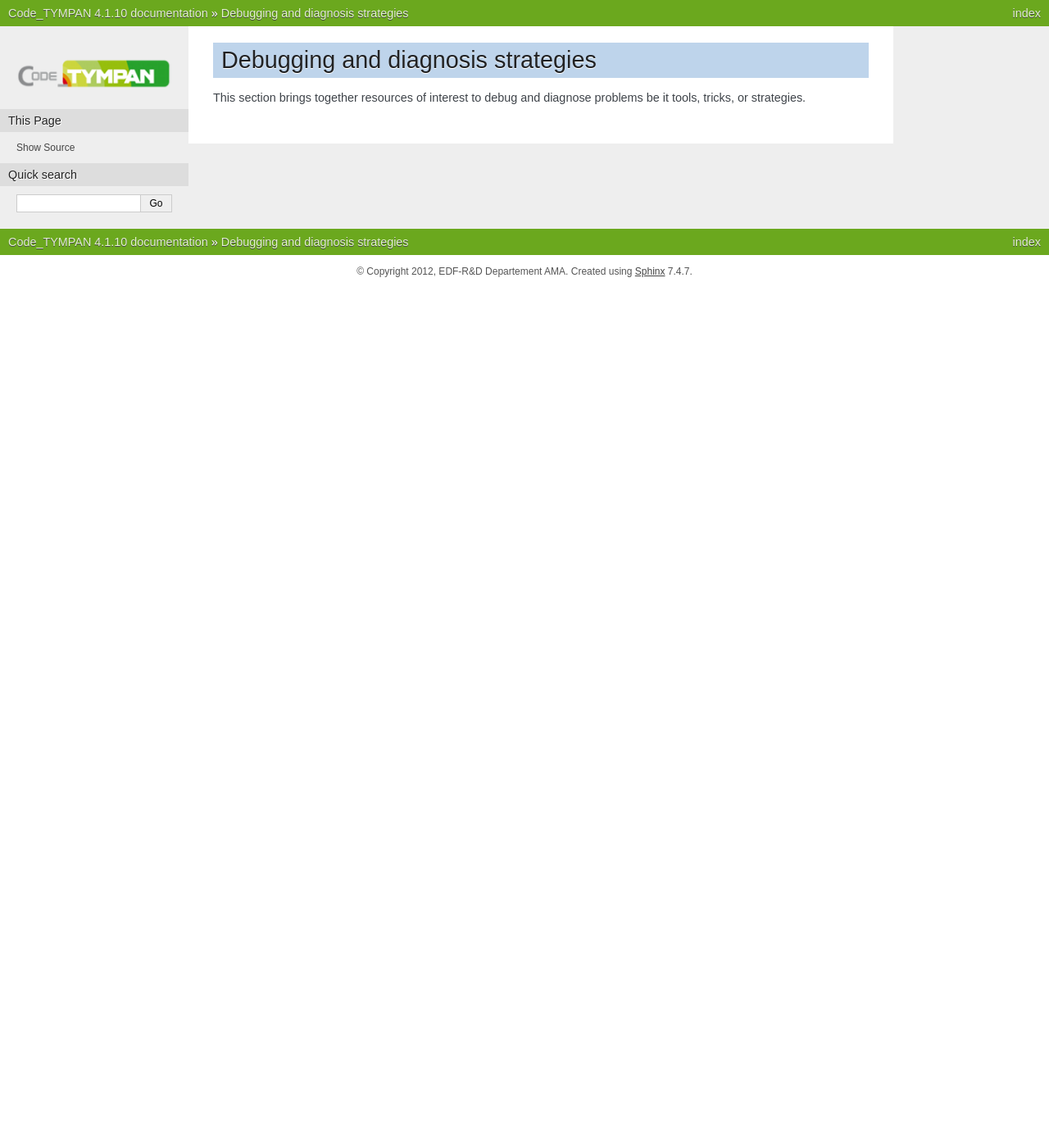
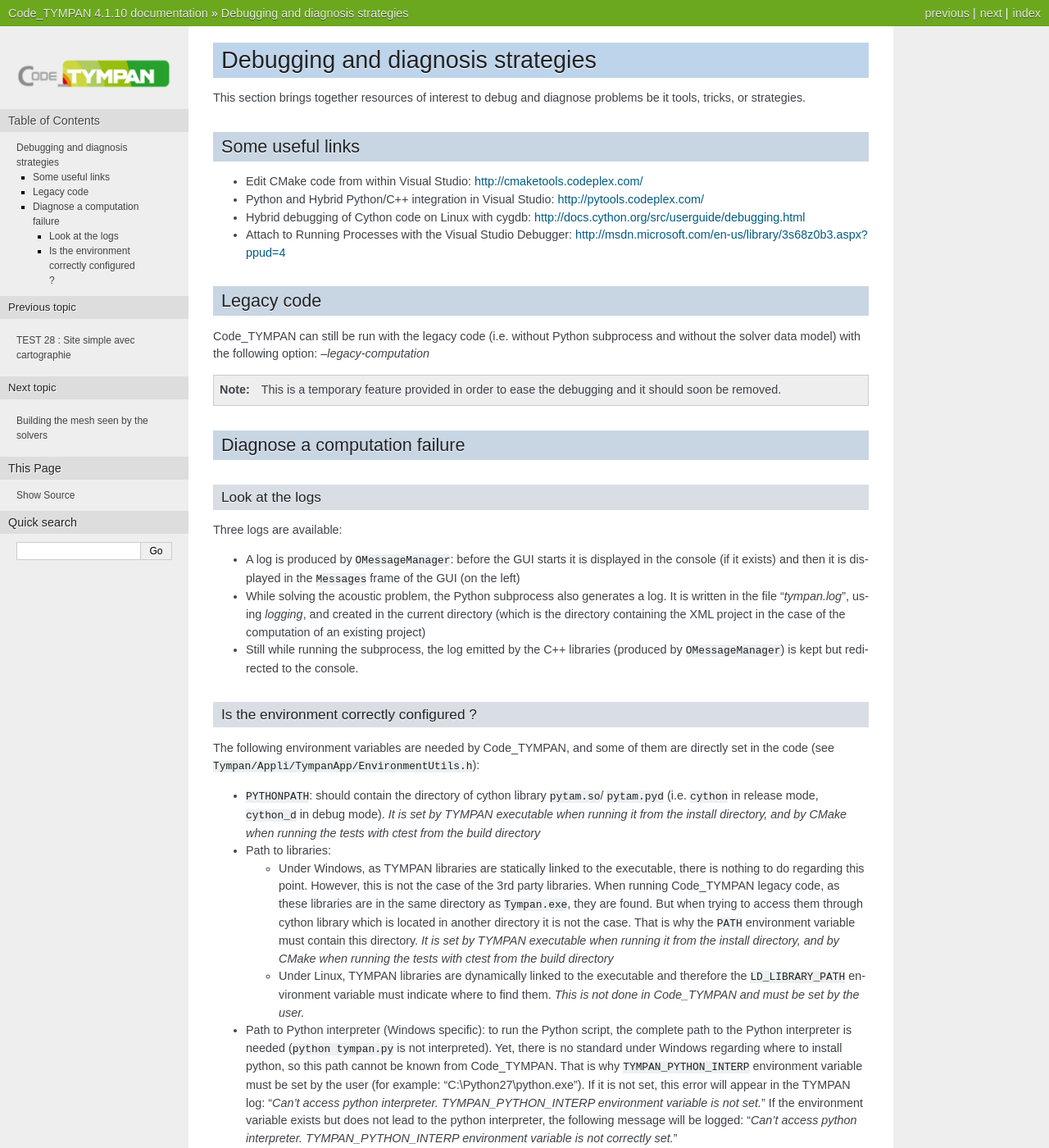
Before and after one commit to Jiunixo/test_mig2, a Sphinx documentation site: the page built from doc/debugging.rst, in a window 1280 px wide and 1400 px high. Shown: the whole window at 82% size. Built offline with Sphinx 7.4.7, drawn with Linux system fonts in a browser that asks for light colours.

Commit message:
[doc] Create a section for diagnosis tools and processes
related to #1649921

```diff
--- a/doc/debugging.rst
+++ b/doc/debugging.rst
@@ -6,3 +6,87 @@
 
 This section brings together resources of interest to debug and
 diagnose problems be it tools, tricks, or strategies.
+
+Some useful links
+-----------------
+
+* Edit CMake code from within Visual Studio:
+  http://cmaketools.codeplex.com/
+
+* Python and Hybrid Python/C++ integration in Visual Studio:
+  http://pytools.codeplex.com/
+
+* Hybrid debugging of Cython code on Linux with cygdb:
+  http://docs.cython.org/src/userguide/debugging.html
+
+* Attach to Running Processes with the Visual Studio Debugger:
+  http://msdn.microsoft.com/en-us/library/3s68z0b3.aspx?ppud=4
+
+
+Legacy code
+-----------
+
+Code_TYMPAN can still be run with the legacy code (i.e. without Python
+subprocess and without the solver data model) with the following option: *--legacy-computation*
+
+.. note:: This is a temporary feature provided in order to ease the
+    debugging and it should soon be removed.
+
+
+Diagnose a computation failure
+------------------------------
+
+Look at the logs
+~~~~~~~~~~~~~~~~
+Three logs are available:
+
+* A log is produced by ``OMessageManager``: before the GUI starts it is displayed
+  in the console (if it exists) and then it is displayed in the ``Messages`` frame
+  of the GUI (on the left)
+
+* While solving the acoustic problem, the Python subprocess also generates a log.
+  It is written in the file "*tympan.log*", using *logging*, and created in the current
+  directory (which is the directory containing the XML project in the case of
+  the computation of an existing project)
+
+* Still while running the subprocess, the log emitted by the C++ libraries
+  (produced by ``OMessageManager``) is kept but redirected to the console.
+
+
+Is the environment correctly configured ?
+~~~~~~~~~~~~~~~~~~~~~~~~~~~~~~~~~~~~~~~~~
+The following environment variables are needed by Code_TYMPAN, and some of them
+are directly set in the code (see ``Tympan/Appli/TympanApp/EnvironmentUtils.h``):
+
+* ``PYTHONPATH``: should contain the directory of cython library ``pytam.so``/
+  ``pytam.pyd`` (i.e. ``cython`` in release mode, ``cython_d`` in debug mode).
+  *It is set by TYMPAN executable when running it from the install directory,
+  and by CMake  when running the tests with ctest from the build directory*
+
+* Path to libraries:
+
+  * Under Windows, as TYMPAN libraries are statically linked to the executable,
+    there is nothing to do regarding this point. However, this is not the case
+    of the 3rd party libraries. When running Code_TYMPAN legacy code, as these
+    libraries are in the same directory as ``Tympan.exe``, they are found. But
+    when trying to access them through cython library which is located in another
+    directory it is not the case. That is why the ``PATH`` environment variable
+    must contain this directory. *It is set by TYMPAN executable when running
+    it from the install directory, and by CMake when running the tests with ctest
+    from the build directory*
+
+  * Under Linux, TYMPAN libraries are dynamically linked to the executable and
+    therefore the ``LD_LIBRARY_PATH`` environment variable must indicate where
+    to find them. *This is not done in Code_TYMPAN and must be set by the user.*
+
+* Path to Python interpreter (Windows specific):
+  to run the Python script, the complete path to the Python interpreter is
+  needed (``python tympan.py`` is not interpreted). Yet, there is no standard
+  under Windows regarding where to install python, so this path cannot be known
+  from Code_TYMPAN. That is why ``TYMPAN_PYTHON_INTERP`` environment variable
+  must be set by the user (for example: "C:\\Python27\\python.exe").
+  If it is not set, this error will appear in the TYMPAN log:
+  "*Can't access python interpreter. TYMPAN_PYTHON_INTERP environment variable is not set.*"
+  If the environment variable exists but does not lead to the python interpreter,
+  the following message will be logged:
+  "*Can't access python interpreter. TYMPAN_PYTHON_INTERP environment variable is not correctly set.*"
--- a/doc/index.rst
+++ b/doc/index.rst
@@ -32,7 +32,7 @@ Main developers' tasks
    installing
    building
    testing
-
+   debugging
 
 Computations and algorithms
 ---------------------------
```
